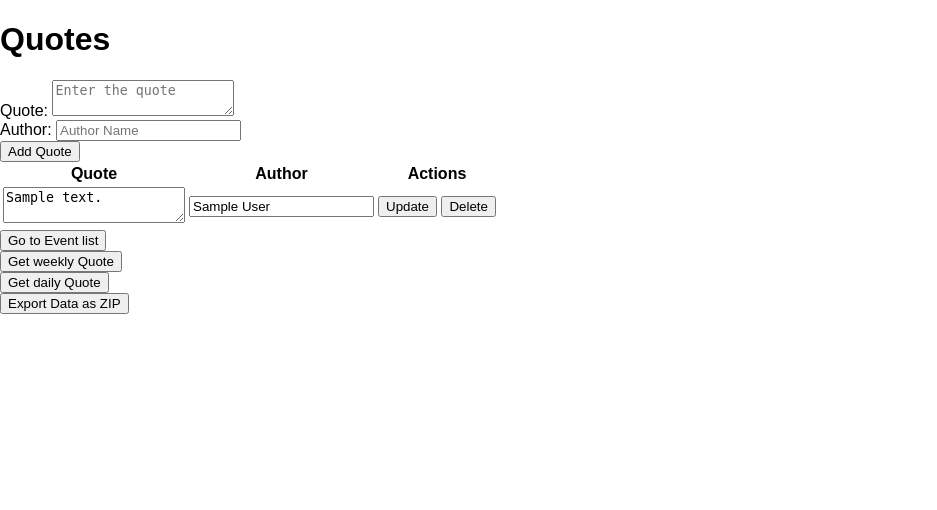
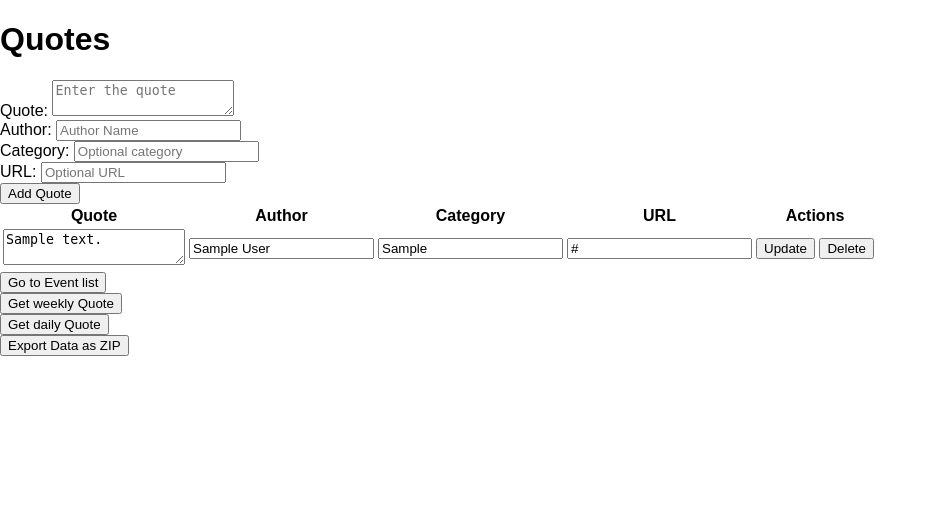
Before and after one commit to whustedt/calendarium, a Flask app: template app/templates/admin/quotes.html in a window 1280 px wide. Shown: the top 510 px of the page, without its empty margins (0-937 px from the left). Run offline with Flask 3, Linux system fonts and the light colour scheme; the template is opened without the code that fills it: values that come from a table or form of the project are taken from there, others are empty; tables that the repository leaves empty hold one stand-in row (values such as "Sample post"); parts of the project's set-up code (start-up, migrations or seed data) failed here and were passed over.

Commit message:
feat: add optional category and URL fields to quotes

```diff
--- a/app/models.py
+++ b/app/models.py
@@ -26,4 +26,6 @@ class Quote(db.Model):
     id = db.Column(db.Integer, primary_key=True)
     text = db.Column(db.String(1000), nullable=False)
     author = db.Column(db.String(200), nullable=False)
+    category = db.Column(db.String(100), nullable=True)
+    url = db.Column(db.String(1000), nullable=True)
     last_updated_by = db.Column(db.String(130), nullable=True)
--- a/app/routes_maintenance.py
+++ b/app/routes_maintenance.py
@@ -63,6 +63,8 @@ def init_maintenance_routes(app):
                     new_quote = Quote(
                         text=quote_data['text'],
                         author=quote_data['author'],
+                        category=quote_data.get('category', None),
+                        url=quote_data.get('url', None),
                         last_updated_by=quote_data.get('last_updated_by', request.remote_addr)
                     )
                     db.session.add(new_quote)
@@ -78,6 +80,8 @@ def init_maintenance_routes(app):
             "id": quote.id,
             "text": quote.text,
             "author": quote.author,
+            "category": quote.category,
+            "url": quote.url,
             "last_updated_by": quote.last_updated_by
         } for quote in Quote.query.all()]
         data["quotes"] = quotes
--- a/app/templates/admin/quotes.html
+++ b/app/templates/admin/quotes.html
@@ -8,6 +8,21 @@
     <link rel="icon" href="{{ url_for('static', filename='favicon/favicon.png') }}" type="image/x-icon">
     <link rel="stylesheet" href="{{ url_for('static', filename='admin/style.css') }}">
     <script src="{{ url_for('static', filename='admin/sort-table.js') }}"></script>
+
+
+    <script>
+        function updateKnownCategories() {
+            const categories = Array.from(document.querySelectorAll('td input[name="category"]'))
+                .map(input => input.value)
+                .filter(Boolean);
+            const uniqueCategories = [...new Set(categories)];
+            const datalist = document.getElementById('knownCategories');
+            datalist.innerHTML = uniqueCategories
+                .map(cat => `<option value="${cat}">`)
+                .join('');
+        }
+        window.onload = updateKnownCategories;
+    </script>
 </head>
 <body>
     <h1>Quotes</h1>
@@ -20,6 +35,17 @@
             <label class="required">Author:</label>
             <input type="text" name="author" placeholder="Author Name" maxlength="200" required>
         </div>
+        <div class="form-section">
+            <label>Category:</label>
+            <input type="text" name="category" list="knownCategories" placeholder="Optional category">
+            <datalist id="knownCategories">
+                <!-- Will be populated by JavaScript -->
+            </datalist>
+        </div>
+        <div class="form-section">
+            <label>URL:</label>
+            <input type="url" name="url" placeholder="Optional URL">
+        </div>
         <button type="submit" class="submit-button create-button" id="submit-button">Add Quote</button>
     </form>
     <table id="sortableTable">
@@ -27,19 +53,19 @@
             <tr>
                 <th onclick="sortTable(0)">Quote</th>
                 <th onclick="sortTable(1)">Author</th>
-                <th onclick="sortTable(2)">Actions</th>
+                <th onclick="sortTable(2)">Category</th>
+                <th onclick="sortTable(3)">URL</th>
+                <th>Actions</th>
             </tr>
         </thead>
         <tbody>
             {% for quote in quotes %}
             <tr>
                 <form action="{{ url_for('edit_quote', id=quote.id) }}" method="post">
-                    <td>
-                        <textarea name="text" required>{{ quote.text }}</textarea>
-                    </td>
-                    <td>
-                        <input type="text" name="author" value="{{ quote.author }}" maxlength="200" required>
-                    </td>
+                    <td><textarea name="text" required>{{ quote.text }}</textarea></td>
+                    <td><input type="text" name="author" value="{{ quote.author }}" required></td>
+                    <td><input type="text" name="category" value="{{ quote.category if quote.category else '' }}" list="knownCategories" onchange="updateKnownCategories()"></td>
+                    <td><input type="url" name="url" value="{{ quote.url if quote.url else '' }}"></td>
                     <td>
                         <button type="submit" class="edit">Update</button>
                 </form>
--- a/migrations/versions/1a8bbf732309_added_quote_functionality.py
+++ b/migrations/versions/1a8bbf732309_added_quote_functionality.py
@@ -25,6 +25,8 @@ def upgrade():
             sa.Column('id', sa.Integer(), nullable=False),
             sa.Column('text', sa.String(length=1000), nullable=False),
             sa.Column('author', sa.String(length=200), nullable=False),
+            sa.Column('category', sa.String(length=100), nullable=True),
+            sa.Column('url', sa.String(length=1000), nullable=True),
             sa.Column('last_updated_by', sa.String(length=130), nullable=True),
             sa.PrimaryKeyConstraint('id')
         )
```
Also changed, not shown: app/routes_quotes.py (+16 -2 lines), README.md.
